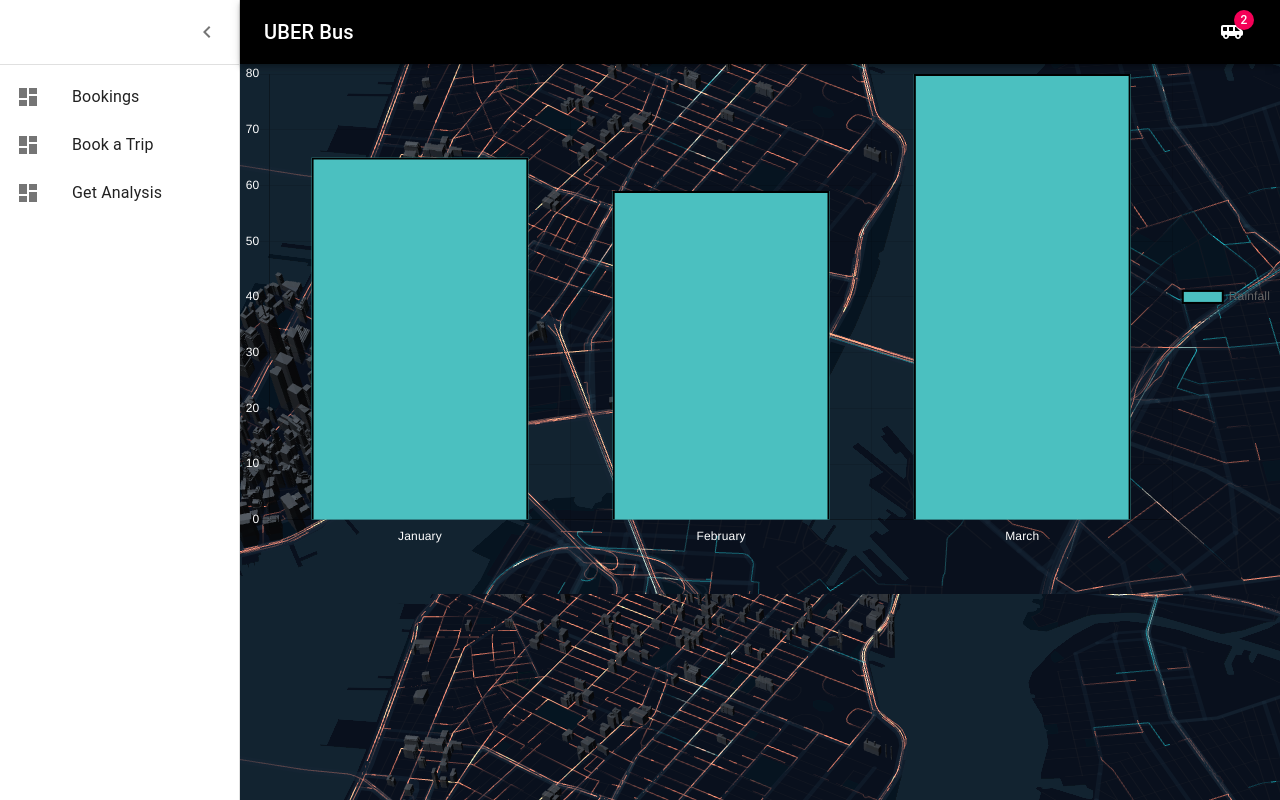
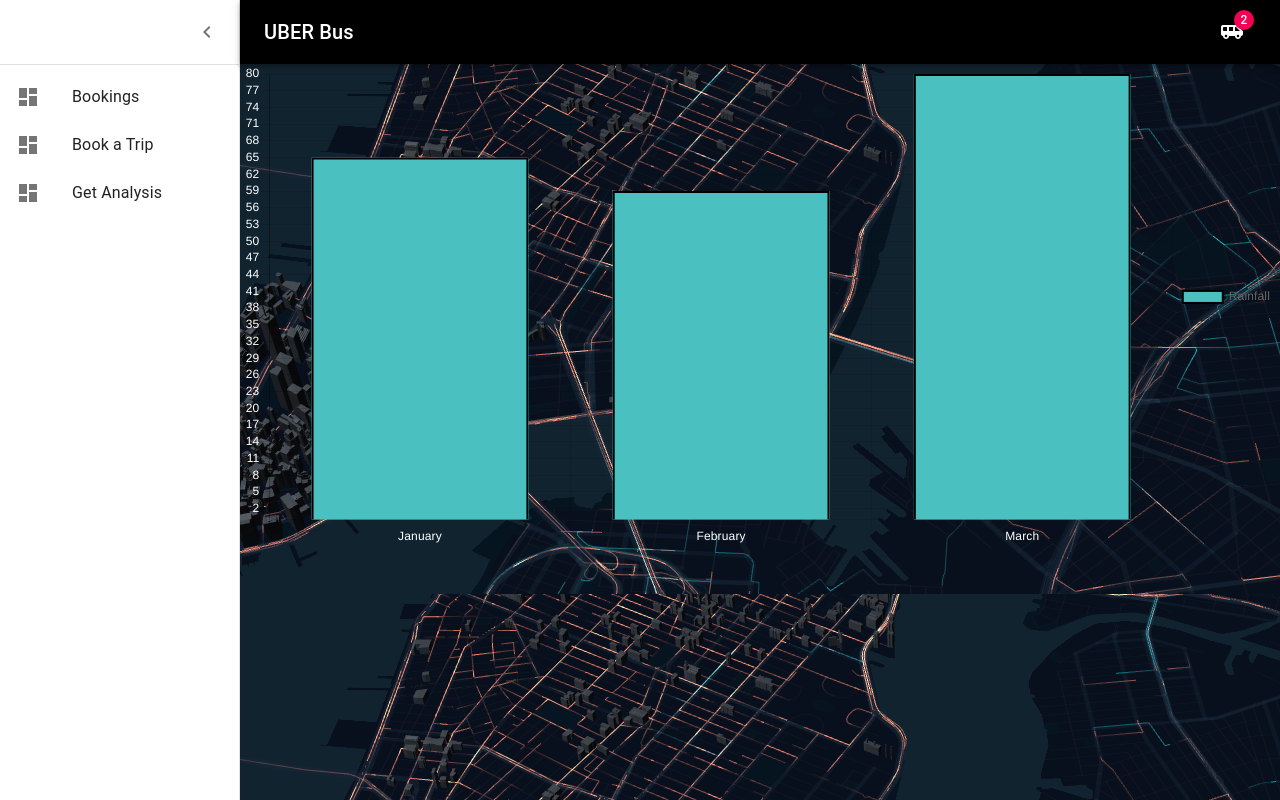
Before and after one commit to Spring2021-DevOps/Frontend, a React (Create React App) app: page /analysis in a window 1280 px wide. Built offline with nearby package versions, Linux system fonts and the light colour scheme; no server answers; what react-native would draw is missing.

Commit message:
New endpoint

```diff
--- a/src/pages/Charts/Charts.js
+++ b/src/pages/Charts/Charts.js
@@ -72,6 +72,7 @@
                         ticks: {
                             beginAtZero: true,
                             fontColor: "white",
+                            stepSize: 1
                         }
                     }]
                 },
```
